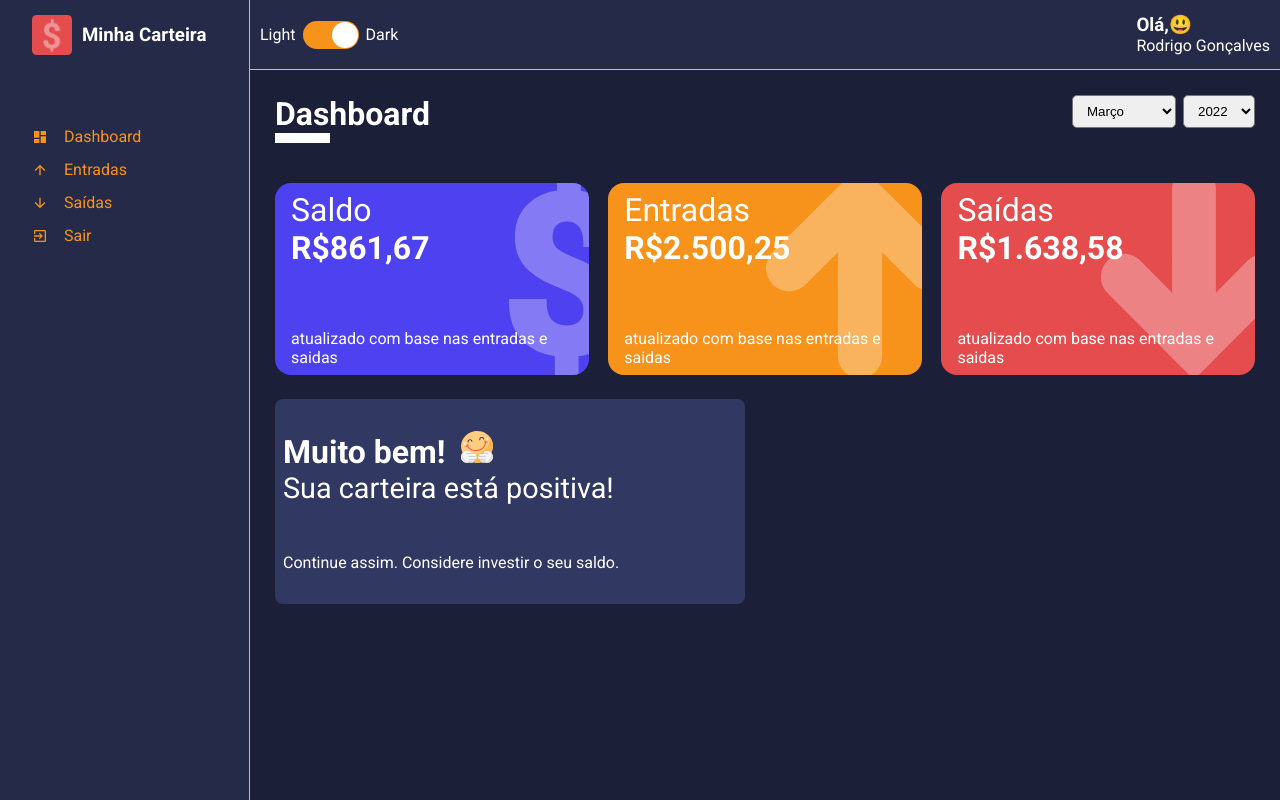
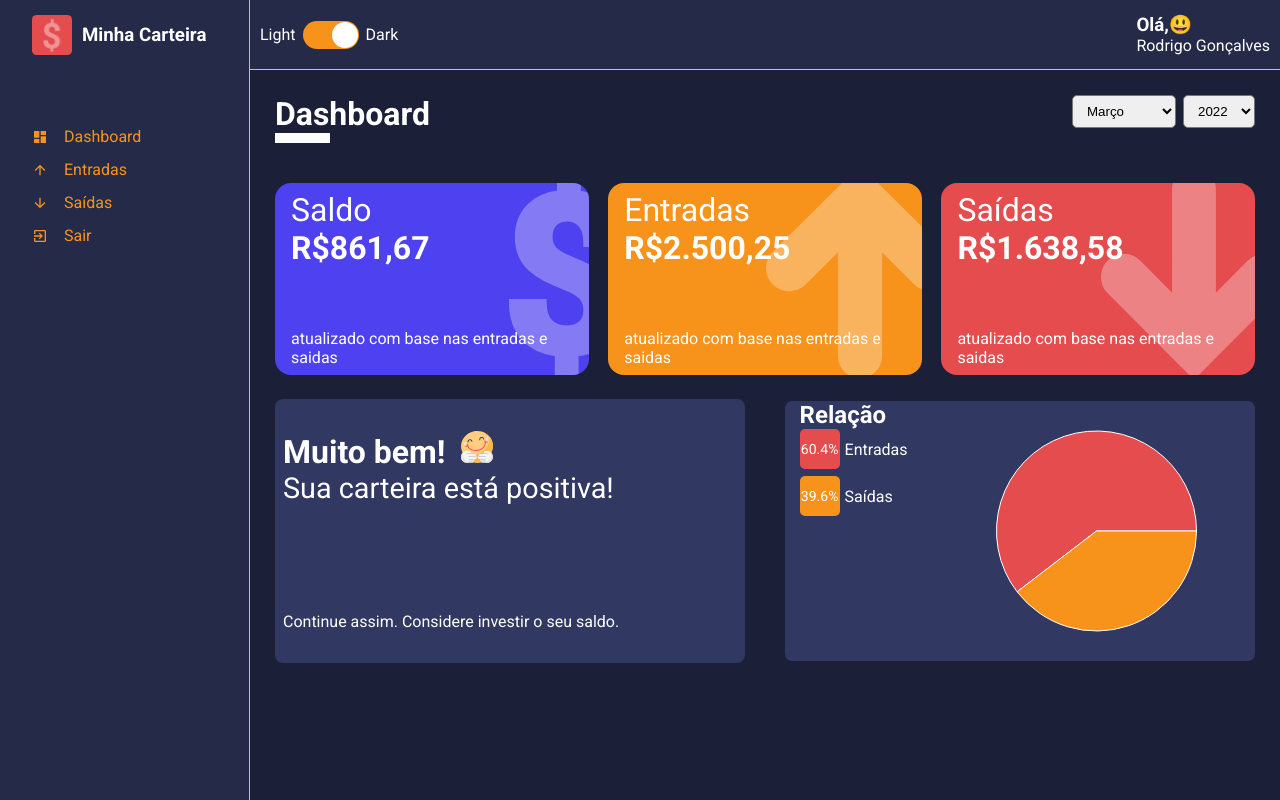
Before and after one commit to elius-w/dashboard-react, a React (Create React App) app: page /dashboard in a window 1280 px wide. Built offline with nearby package versions, Linux system fonts and the light colour scheme.

Commit message:
Carregando gráfico de pizza com dados

```diff
--- a/package.json
+++ b/package.json
@@ -10,6 +10,7 @@
     "@types/node": "^16.11.26",
     "@types/react": "^17.0.41",
     "@types/react-dom": "^17.0.14",
+    "@types/recharts": "^1.8.23",
     "@types/styled-components": "^5.1.24",
     "i": "^0.3.7",
     "npm": "^8.5.5",
@@ -21,6 +22,7 @@
     "react-router-dom": "^6.2.2",
     "react-scripts": "5.0.0",
     "react-switch": "^6.0.0",
+    "recharts": "^2.1.9",
     "styled-components": "^5.3.3",
     "typescript": "^4.6.3",
     "uuidv4": "^6.2.13",
--- /dev/null
+++ b/src/components/PieChartBox/index.tsx
@@ -0,0 +1,49 @@
+
+import React from 'react'
+import {Container, SideLeft, LegendContainer, Legend, SideRight} from './styles'
+import { PieChart, Pie, Cell, ResponsiveContainer} from 'recharts'
+
+interface IPieChartProps {
+  data:{
+    name: string;
+    value: number;
+    percent: number;
+    color: string;
+  }[];
+}
+
+export const PieChartBox: React.FC<IPieChartProps> = ({data}) => (
+  <Container>
+    <SideLeft>
+      <h1>Relação</h1>
+
+      <LegendContainer>
+        {
+          data.map((indicator) => (
+            <Legend key={indicator.name} color={indicator.color}>
+            <div>{indicator.percent}%</div>
+            <span>{indicator.name}</span>
+            </Legend>
+          ))
+        }
+      </LegendContainer>
+    </SideLeft>
+
+    <SideRight>
+      <ResponsiveContainer>
+          <PieChart>
+              <Pie data={data} dataKey="percent">
+                  {
+                    data.map((indicator) => (
+                        <Cell key={indicator.name} fill={indicator.color} />
+                    ))
+                  }
+              </Pie>
+          </PieChart>
+      </ResponsiveContainer>
+    </SideRight>
+
+  </Container>
+)
+
+export default PieChartBox
--- /dev/null
+++ b/src/components/PieChartBox/styles.ts
@@ -0,0 +1,100 @@
+import styled from "styled-components";
+
+interface ILegendProps{
+    color: string
+}
+
+export const Container = styled.div`
+    width: 48%;
+    height: 260px;
+    margin: 10px 0;
+    background-color: ${props => props.theme.colors.tertiary};
+    color: ${props => props.theme.colors.white};
+    border-radius: 7px;
+    display: flex;
+    @media(max-width: 770px){
+        display: flex;
+        width: 100%;
+    }
+`;
+
+export const SideLeft = styled.aside`
+    padding: 30px 20px;
+    > h2 {
+        margin-bottom: 20px;
+    }
+    @media(max-width: 1345px){
+        padding: 0 15px 5px;
+        margin-bottom: 7px;
+        > h2 {
+            margin-top: 15px;
+            margin-bottom: 7px;
+        }
+    }
+    @media(max-width: 420px){
+        padding: 15px;
+        margin-bottom: 7px;
+    }
+`;
+
+export const LegendContainer = styled.ul`
+    list-style: none;
+
+    height: 175px;
+    padding-right: 15px;
+    overflow-y: scroll;
+    ::-webkit-scrollbar {
+        width: 10px;
+    }
+    ::-webkit-scrollbar-thumb {
+        background-color: ${props => props.theme.colors.secondary};
+        border-radius: 10px;
+    }
+    ::-webkit-scrollbar-track {
+        background-color: ${props => props.theme.colors.tertiary};
+    }
+    @media(max-width: 1345px){
+        display: flex;
+        flex-direction: column;
+    }
+`;
+
+export const Legend = styled.li<ILegendProps>`
+    display: flex;
+    align-items: center;
+    margin-bottom: 7px;
+    > div {
+        background-color: ${props => props.color};
+        width: 40px;
+        height: 40px;
+        border-radius: 5px;
+
+        font-size: 14px;
+        line-height: 40px;
+        text-align: center;
+    }
+    > span {
+        margin-left: 5px;
+    }
+    @media(max-width: 145px){
+        font-size: 14px;
+        margin: 3px 0;
+        > div {
+            height: 35px;
+            width: 35px;
+            line-height: 35px;
+        }
+        > span {
+            margin-left: 7px;
+        }
+    }
+`;
+
+export const SideRight = styled.main`
+    display: flex;
+    flex: 1;
+    justify-content: center;
+    @media(max-width: 1345px){
+        height: 100%;
+    }
+`;
--- a/src/pages/Dashboard/index.tsx
+++ b/src/pages/Dashboard/index.tsx
@@ -5,6 +5,7 @@ import { Container, Content } from "./styles";
 
 import WalletBox from "../../components/WalletBox";
 import MessageBox from "../../components/MessageBox";
+import PieChartBox from "../../components/PieChartBox";
 
 import expenses from "../../repositories/expenses";
 import gains from "../../repositories/gains";
@@ -44,7 +45,7 @@ export const Dashboard: React.FC = () => {
         label: year,
       };
     });
-  }, []);
+  },[]);
 
   const totalExpenses = useMemo(() => {
     let total: number = 0;
@@ -126,6 +127,32 @@ const message = useMemo(() => {
 
   },[totalBalance, totalGains, totalExpenses]);
 
+  const relationExpensesVersusGains = useMemo(() => {
+    const total = totalGains + totalExpenses
+    const percentGains = (totalGains / total) * 100
+    const percentExpenses = (totalExpenses / total) * 100
+
+    const data = [
+      {
+        name: "Entradas",
+        value: totalExpenses,
+        percent: Number(percentGains.toFixed(1)),
+        color: '#E44C4E'
+      },
+      {
+        name: "Saídas",
+        value: totalExpenses,
+        percent: Number(percentExpenses.toFixed(1)),
+        color: '#F7931B'
+      }
+    ]
+
+    return data
+
+
+  },[totalGains, totalExpenses])
+
+
   const months = useMemo(() => {
     return listOfMonths.map((month, index) => {
       return {
@@ -133,7 +160,7 @@ const message = useMemo(() => {
         label: month,
       };
     });
-  }, []);
+  },[]);
 
   const handleMonthSelected = (month: string) => {
     try {
@@ -198,6 +225,8 @@ const message = useMemo(() => {
           footerText={message.footerText}
           icon={message.icon}
         />
+
+        <PieChartBox data={relationExpensesVersusGains}/>
       </Content>
     </Container>
   );
```
Also changed, not shown: 2 other files (tests, documents, lock files or other folders). Lines whose indentation alone changed are shown as unchanged.
